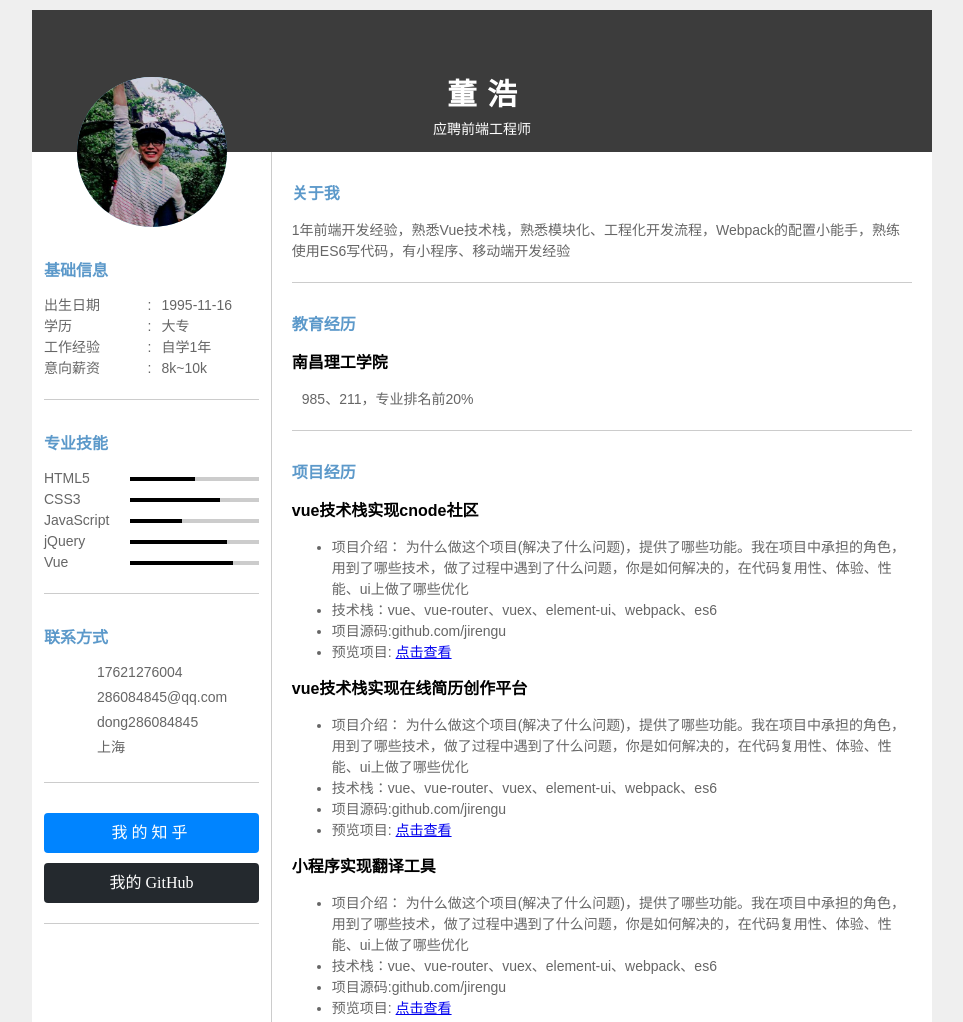
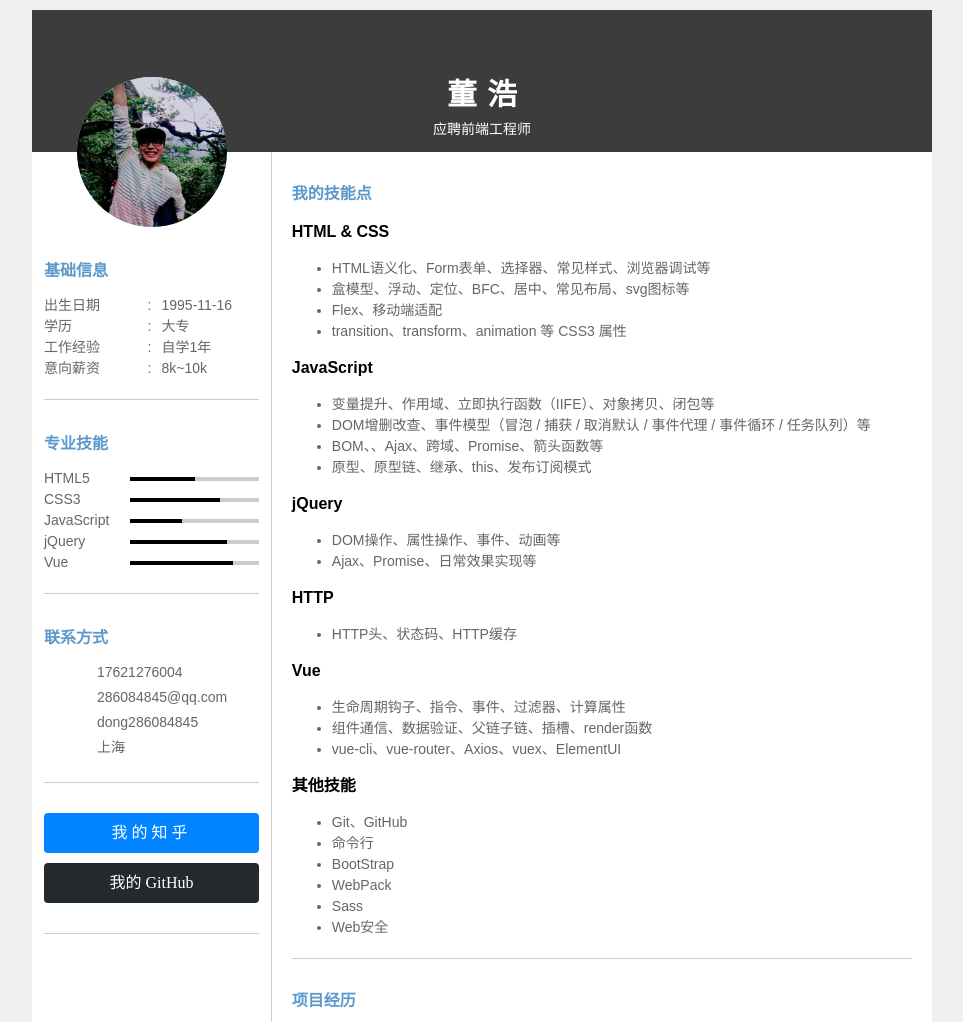
Before and after one commit to donghao-doc/resume-flex, a plain HTML site: page index.html in a window 1280 px wide. Shown: the top 1022 px of the page, without its empty margins (158-1121 px from the left). Drawn offline with Linux system fonts and the light colour scheme.

Commit message:
修改简历内容

```diff
--- a/index.html
+++ b/index.html
@@ -89,18 +89,59 @@
 
     <main>
       <div class="main-layout">
-        <section>
-          <h2>关于我</h2>
-          <p>
-            1年前端开发经验，熟悉Vue技术栈，熟悉模块化、工程化开发流程，Webpack的配置小能手，熟练使用ES6写代码，有小程序、移动端开发经验
-          </p>
-        </section>
-
-        <section>
-          <h2>教育经历</h2>
+        <section class="my-skills">
+          <h2>我的技能点</h2>
           <dl>
-            <dt>南昌理工学院</dt>
-            <dd>985、211，专业排名前20%</dd>
+            <dt>HTML & CSS</dt>
+            <dd>
+              <ul>
+                <li>HTML语义化、Form表单、选择器、常见样式、浏览器调试等</li>
+                <li>盒模型、浮动、定位、BFC、居中、常见布局、svg图标等</li>
+                <li>Flex、移动端适配</li>
+                <li>transition、transform、animation 等 CSS3 属性</li>
+              </ul>
+            </dd>
+            <dt>JavaScript</dt>
+            <dd>
+              <ul>
+                <li>变量提升、作用域、立即执行函数（IIFE）、对象拷贝、闭包等</li>
+                <li>DOM增删改查、事件模型（冒泡 / 捕获 / 取消默认 / 事件代理 / 事件循环 / 任务队列）等</li>
+                <li>BOM、、Ajax、跨域、Promise、箭头函数等</li>
+                <li>原型、原型链、继承、this、发布订阅模式</li>
+              </ul>
+            </dd>
+            <dt>jQuery</dt>
+            <dd>
+              <ul>
+                <li>DOM操作、属性操作、事件、动画等</li>
+                <li>Ajax、Promise、日常效果实现等</li>
+              </ul>
+            </dd>
+            <dt>HTTP</dt>
+            <dd>
+              <ul>
+                <li>HTTP头、状态码、HTTP缓存</li>
+              </ul>
+            </dd>
+            <dt>Vue</dt>
+            <dd>
+              <ul>
+                <li>生命周期钩子、指令、事件、过滤器、计算属性</li>
+                <li>组件通信、数据验证、父链子链、插槽、render函数</li>
+                <li>vue-cli、vue-router、Axios、vuex、ElementUI</li>
+              </ul>
+            </dd>
+            <dt>其他技能</dt>
+            <dd>
+              <ul>
+                <li>Git、GitHub</li>
+                <li>命令行</li>
+                <li>BootStrap</li>
+                <li>WebPack</li>
+                <li>Sass</li>
+                <li>Web安全</li>
+              </ul>
+            </dd>
           </dl>
         </section>
 
@@ -164,6 +205,14 @@
         </section>
 
         <section>
+          <h2>教育经历</h2>
+          <dl>
+            <dt>南昌理工学院</dt>
+            <dd>计算机应用专业</dd>
+          </dl>
+        </section>
+
+        <section>
           <h2>个人评价</h2>
           <p>
             痴迷新技术，喜欢承担有技术难度的工作，爱分享，善于知识总结梳理
--- a/style.css
+++ b/style.css
@@ -157,7 +157,7 @@ aside .zhihu:hover {
 aside .github {
   background: #24292e;
   color: #fff;
-  margin-top: 10px;
+  margin: 10px 0;
 }
 
 main .main-layout {
@@ -183,3 +183,6 @@ main section ul {
 main section:last-child {
   border-bottom: none;
 }
+main .my-skills dt:not(:first-child) {
+  margin: 14px 0;
+}
```
